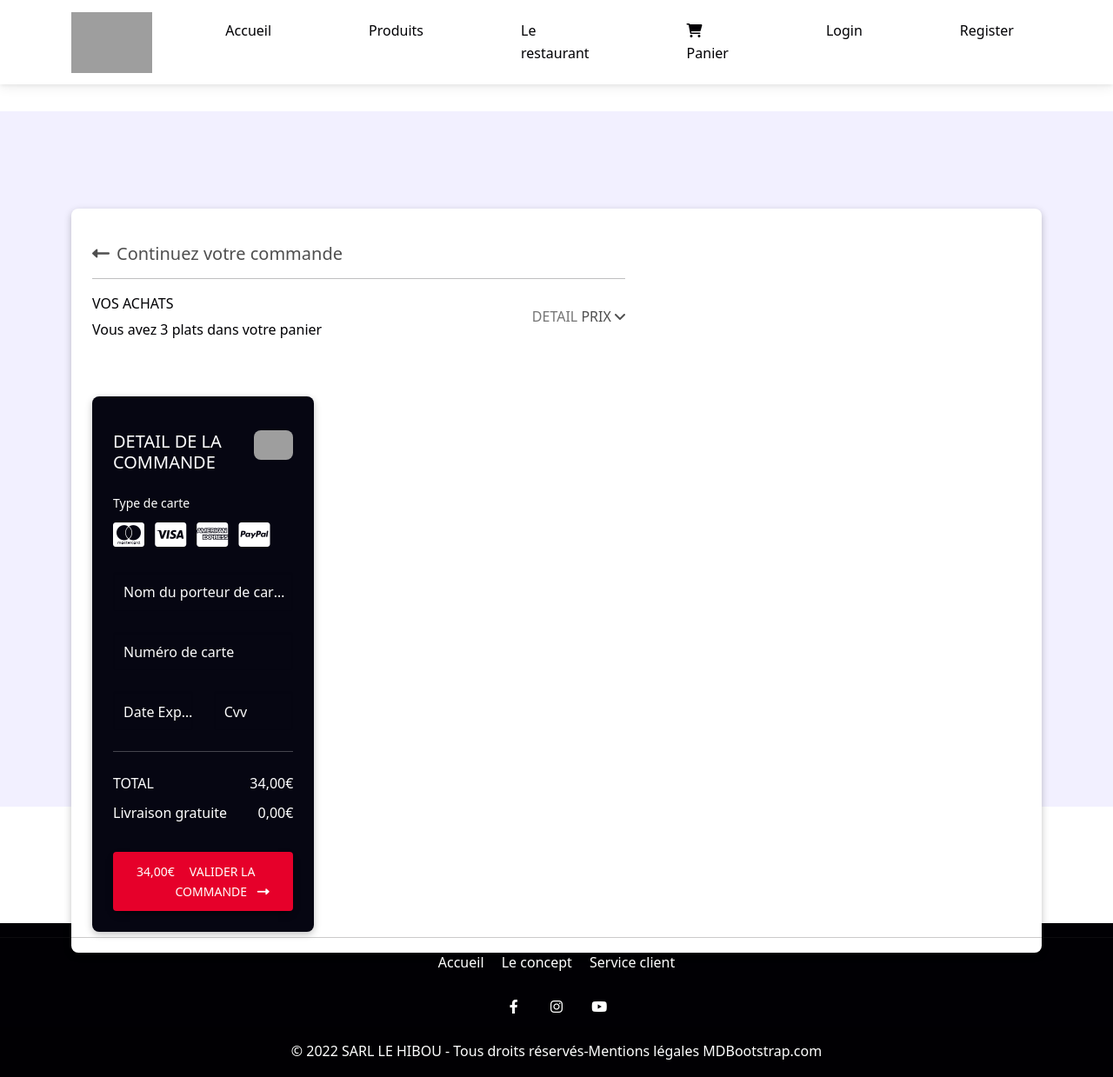
After one commit to SofiaS94/chez_hibou, a PHP site: template src/View/Cart/cart.html.twig in a window 1280 px wide. The commit adds this page. Shown: the whole page at 87% size. Run offline with PHP 8.4, Linux system fonts and the light colour scheme; the template is opened without the code that fills it, so the values that code supplies are empty; some libraries are stand-ins or nearby versions; grey boxes are pictures that could not be loaded.

Commit message:
add to cart issue

```diff
--- /dev/null
+++ b/src/View/Cart/cart.html.twig
@@ -0,0 +1,140 @@
+{% extends "layout.html.twig" %}
+{% block content %}
+
+    <section class="h-100 h-custom" style="background-color: #F2F0FF;">
+        <div class="container py-5 h-100">
+            <div class="row d-flex justify-content-center align-items-center h-100">
+                <div class="col">
+                    <div class="card">
+                        <div class="card-body p-4">
+
+                            <div class="row">
+
+                                <div class="col-lg-7">
+                                    <h5 class="mb-3"><a href="#!" class="text-body"><i class="fas fa-long-arrow-alt-left me-2"></i>Continuez votre commande</a>
+                                    </h5>
+                                    <hr>
+
+                                    <div class="d-flex justify-content-between align-items-center mb-4">
+                                        <div>
+                                            <p class="mb-1">VOS ACHATS</p>
+                                            <p class="mb-0">Vous avez 3 plats dans votre panier</p>
+                                        </div>
+                                        <div>
+                                            <p class="mb-0"><span class="text-muted">DETAIL</span> <a href="#!" class="text-body">PRIX <i class="fas fa-angle-down mt-1"></i></a>
+                                            </p>
+                                        </div>
+                                    </div>
+
+
+                                    <div class="card mb-3">
+                                        {% for item in cart %}
+                                        <div class="card-body">
+                                            <div class="d-flex justify-content-between">
+                                                <div class="d-flex flex-row align-items-center">
+                                                    <div>
+                                                        <img src="/assets/img/entree/nems_vermicelles.jpeg" class="img-fluid rounded-3" alt="Shopping item" style="width: 65px;">
+                                                    </div>
+                                                    <div class="ms-3">
+                                                        <h5>{{item.name}}</h5>
+                                                        <p class="small mb-0">{{item.description}}</p>
+                                                    </div>
+                                                </div>
+                                                <div class="d-flex flex-row align-items-center">
+                                                    <div style="width: 50px;">
+                                                        <h5 class="fw-normal mb-0">{{item.quantity}}</h5>
+                                                    </div>
+                                                    <div style="width: 80px;">
+                                                        <h5 class="mb-0">{{item.price}}</h5>
+                                                    </div>
+                                                    <a href="#!" style="color: #4087E5;"><i class="fas fa-trash-alt"></i></a>
+                                                </div>
+                                            </div>
+                                        </div>
+                                    </div>
+                                       {% endfor %}
+                                </div>
+
+
+                                <!--DEBUT CARTE PAIEMENT-->
+                                <div class="col-lg-5">
+
+                                    <div class="card text-white rounded-3 bg">
+                                        <div class="card-body">
+                                            <div class="d-flex justify-content-between align-items-center mb-4">
+                                                <h5 class="mb-0">DETAIL DE LA COMMANDE</h5>
+                                                <img src="/assets/img/user.jpg" class="img-fluid rounded-3" style="width: 45px;" alt="Avatar">
+                                            </div>
+
+                                            <p class="small mb-2">Type de carte</p>
+                                            <a href="#!" type="submit" class="text-white"><i class="fab fa-cc-mastercard fa-2x me-2"></i></a>
+                                            <a href="#!" type="submit" class="text-white"><i class="fab fa-cc-visa fa-2x me-2"></i></a>
+                                            <a href="#!" type="submit" class="text-white"><i class="fab fa-cc-amex fa-2x me-2"></i></a>
+                                            <a href="#!" type="submit" class="text-white"><i class="fab fa-cc-paypal fa-2x"></i></a>
+
+                                            <form class="mt-4">
+                                                <div class="form-outline form-white mb-4">
+                                                    <input type="text" id="typeName" class="form-control form-control-lg" siez="17" placeholder="Cardholder's Name" />
+                                                    <label class="form-label" for="typeName">Nom du porteur de
+                                                        carte</label>
+                                                </div>
+
+                                                <div class="form-outline form-white mb-4">
+                                                    <input type="text" id="typeText" class="form-control form-control-lg" siez="17" placeholder="1234 5678 9012 3457" minlength="19" maxlength="19" />
+                                                    <label class="form-label" for="typeText">Numéro de carte</label>
+                                                </div>
+
+                                                <div class="row mb-4">
+                                                    <div class="col-md-6">
+                                                        <div class="form-outline form-white">
+                                                            <input type="text" id="typeExp" class="form-control form-control-lg" placeholder="MM/YYYY" size="7" id="exp" minlength="7" maxlength="7" />
+                                                            <label class="form-label" for="typeExp">Date
+                                                                Expiration</label>
+                                                        </div>
+                                                    </div>
+                                                    <div class="col-md-6">
+                                                        <div class="form-outline form-white">
+                                                            <input type="password" id="typeText" class="form-control form-control-lg" placeholder="&#9679;&#9679;&#9679;" size="1" minlength="3" maxlength="3" />
+                                                            <label class="form-label" for="typeText">Cvv</label>
+                                                        </div>
+                                                    </div>
+                                                </div>
+
+                                            </form>
+
+                                            <hr class="my-4">
+
+                                            <div class="d-flex justify-content-between">
+                                                <p class="mb-2">TOTAL</p>
+                                                <p class="mb-2">34,00€</p>
+                                            </div>
+
+                                            <div class="d-flex justify-content-between mb-4">
+                                                <p class="mb-2">Livraison gratuite </p>
+                                                <p class="mb-2">0,00€</p>
+                                            </div>
+
+                                            <button type="button" class="btn btn-info btn-block btn-lg">
+                                                <div class="d-flex justify-content-between">
+                                                    <span>34,00€</span>
+                                                    <span>VALIDER LA COMMANDE <i class="fas fa-long-arrow-alt-right ms-2"></i></span>
+                                                </div>
+                                            </button>
+
+                                        </div>
+                                    </div>
+
+                                </div>
+                                <!--FIN CARTE DE PAIEMENT-->
+
+                            </div>
+
+                        </div>
+                    </div>
+                </div>
+            </div>
+        </div>
+    </section>
+
+
+{% endblock %}
--- a/src/View/Item/entree.html.twig
+++ b/src/View/Item/entree.html.twig
@@ -32,7 +32,7 @@
 									class="product-price text-center mt-auto">{{item.price}} €
 									</p>
 									{# <a href="#" class="btn btn-dark addCart">Ajouter au panier</a> #}
-									<a href="?add_to_cart={{ item.id }}" class="btn btn-dark addCart">Add to cart</a>
+									<a href="add?id={{ item.id }}" class="btn btn-dark addCart">Add to cart</a>
 								</div>
 							</div>
 						</div>
--- a/src/routes.php
+++ b/src/routes.php
@@ -22,10 +22,11 @@ return [
     // 'items/add' => ['ItemController', 'add',],
     // 'items/delete' => ['ItemController', 'delete',],
     'cart/show' => ['CartController', 'show', ['id']],
-    'cart/edit' => ['CartController', 'edit', ['id']],
-    'cart/delete' => ['CartController', 'delete',],
+    // 'cart/edit' => ['CartController', 'edit', ['id']],
+    // 'cart/delete' => ['CartController', 'delete',],
     'login' => ['UserController', 'login'],
     'register' => ['UserController', 'register'],
     'logout' => ['UserController', 'logout'],
     'profil' => ['UserController', 'profil'],
+    'item/add' => ['CartController', 'add', ['id'],],
 ];
```
Also changed, not shown: src/Controller/CartController.php (added, +27 -0 lines), src/Controller/ItemController.php (+0 -29 lines), src/Model/CartManager.php (added, +60 -0 lines).
